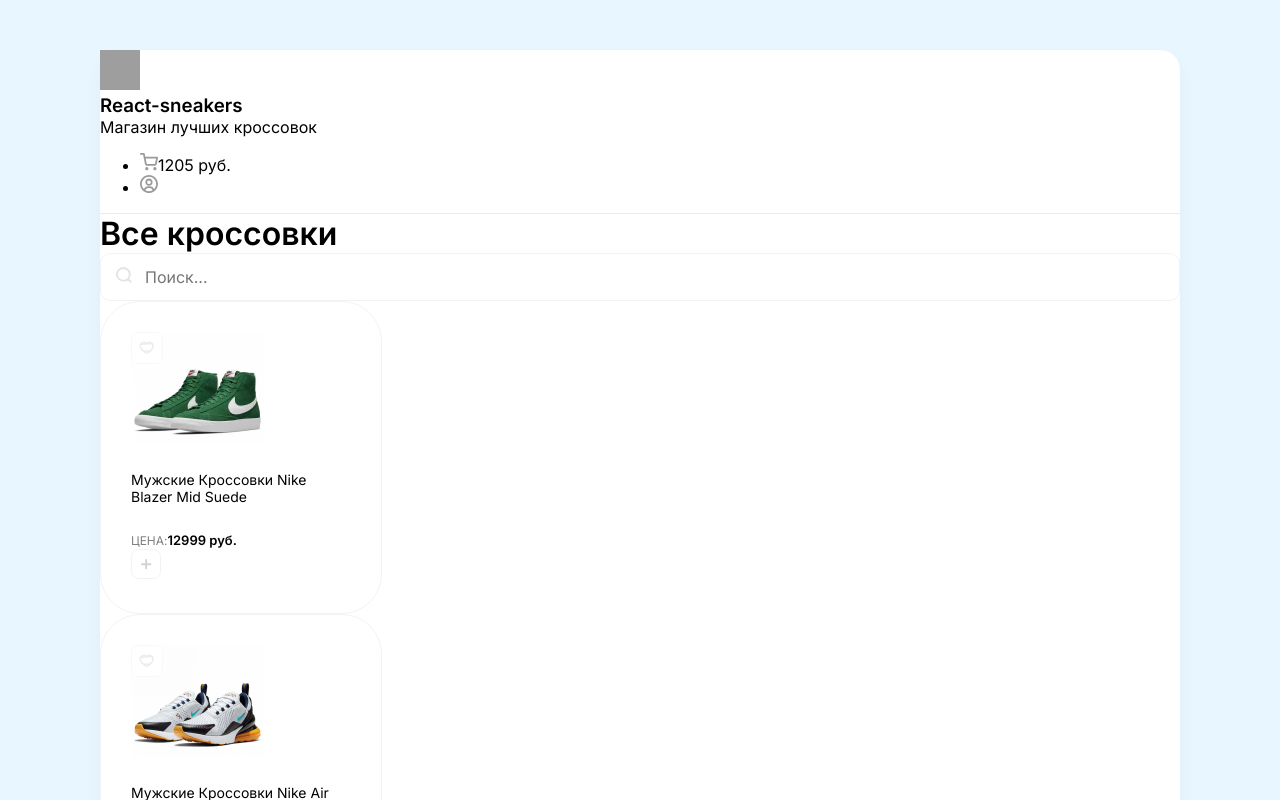
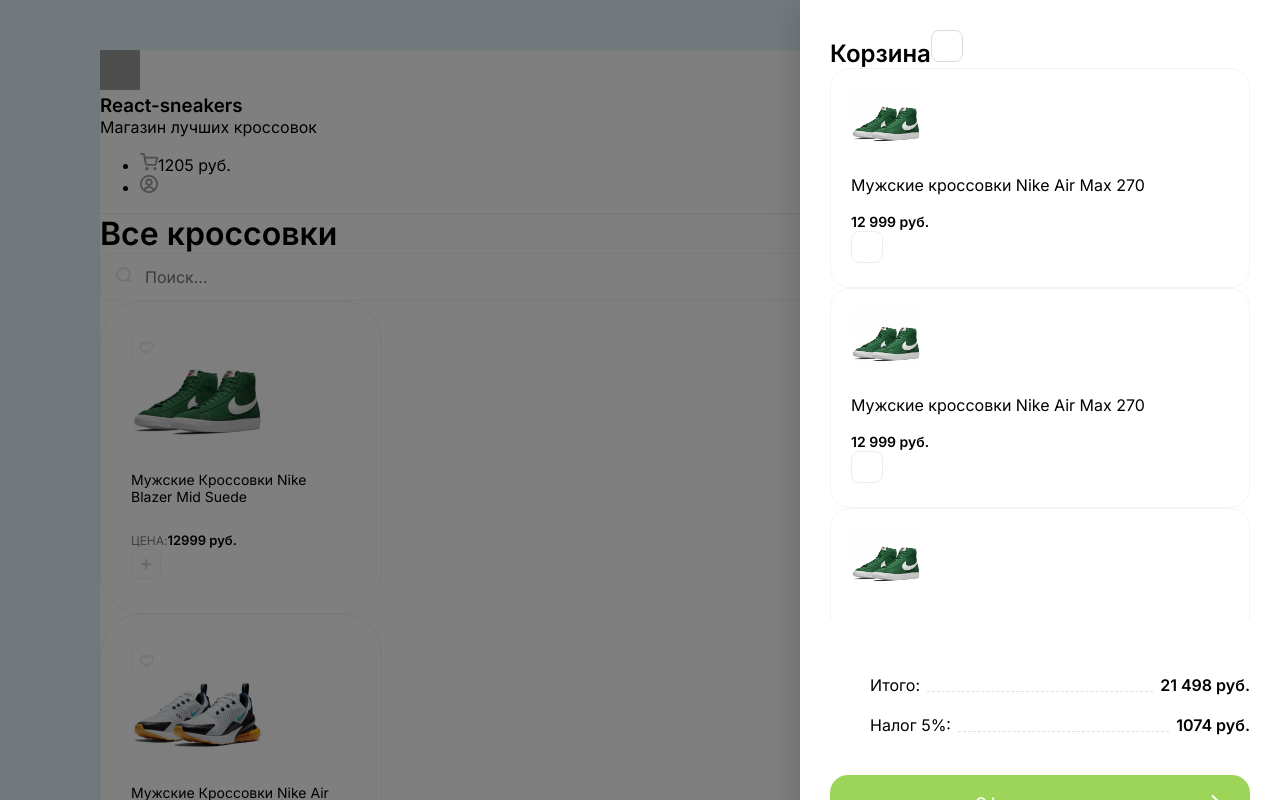
Before and after one commit to LaberSor/React-sneakers, a React (Create React App) app: page / in a window 1280 px wide. Both pictures are taken after a click on the item "1205 руб.". Shown: the top 800 px of the page. Built offline with nearby package versions, Linux system fonts and the light colour scheme; grey boxes are pictures that could not be loaded.

Commit message:
Components #4
Added cart close

```diff
--- a/src/App.js
+++ b/src/App.js
@@ -10,16 +10,14 @@
              {name: "Кроссовки Puma X Aka Boku Future Rider", price: 8999, imageUrl: '/img/sneakers/4.jpg'},
             ]
 
-
-
 function App() {
   const [cartOpened, setCartOpened] = React.useState(false);
 
   return (
   <div className="wrapper clear">
 
-    {cartOpened ? <Drawer /> : null}
-    <Header onClickCart={() => setCartOpened(true)}/>
+    {cartOpened && <Drawer onClose={() => setCartOpened(false)}/>}
+    <Header onClickCart={() => setCartOpened(true)} />
 
     <div className="content p-40">
           <div className="d-flex align-center mb-40 justify-between">
--- a/src/components/Drawer.js
+++ b/src/components/Drawer.js
@@ -1,11 +1,11 @@
 import React from 'react';
 
-function Drawer() {
+function Drawer(props) {
     return (
-    <div style={{display: 'none'}} className="overlay">
+    <div /* style={{display: 'none'}} */ className="overlay">
         <div className="drawer">
           <h2 className="d-flex justify-between mb-20">Корзина
-          <img className="removeBtn cu-p" src="/img/btn-remove.svg" alt="Remove" /></h2>
+          <img className="removeBtn cu-p" src="/img/btn-remove.svg" alt="Close" onClick={props.onClose}/></h2>
 
           <div className="items">
           <div className="cartItem d-flex align-center mb-20">
```
